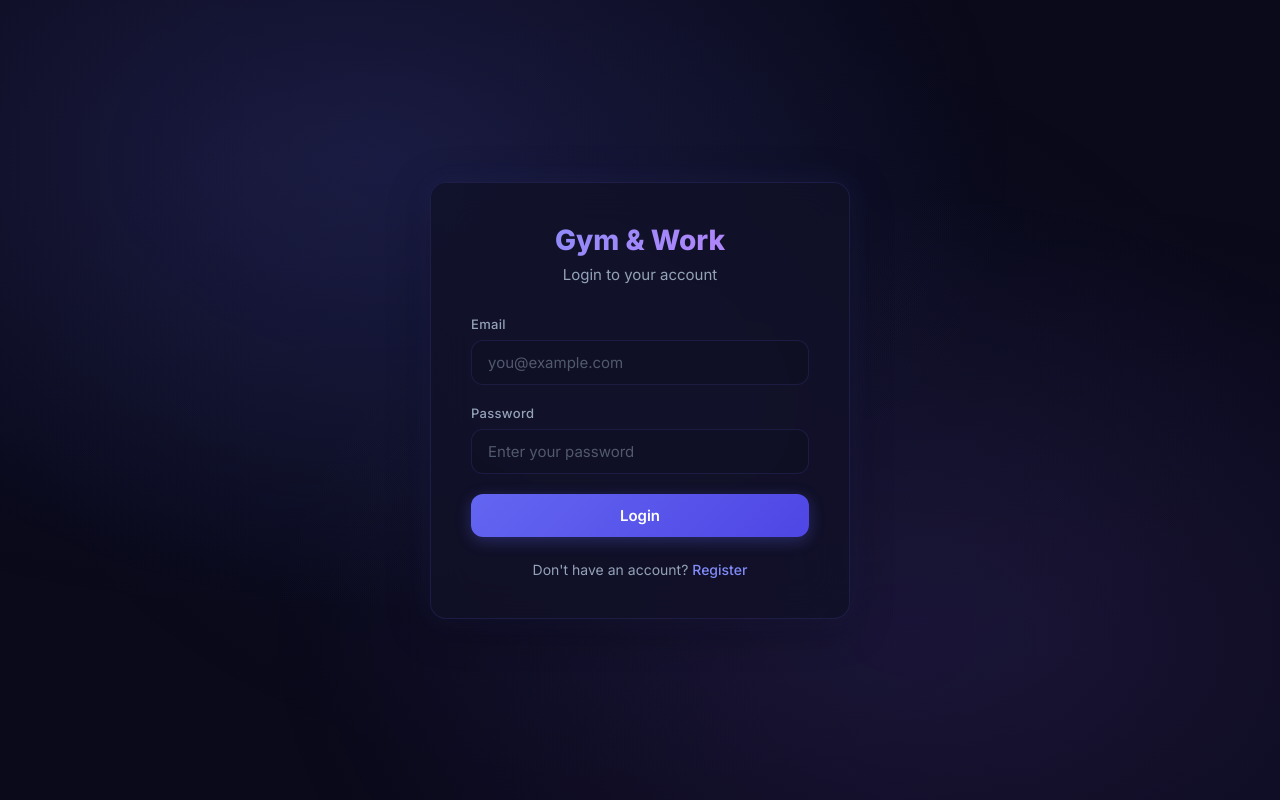
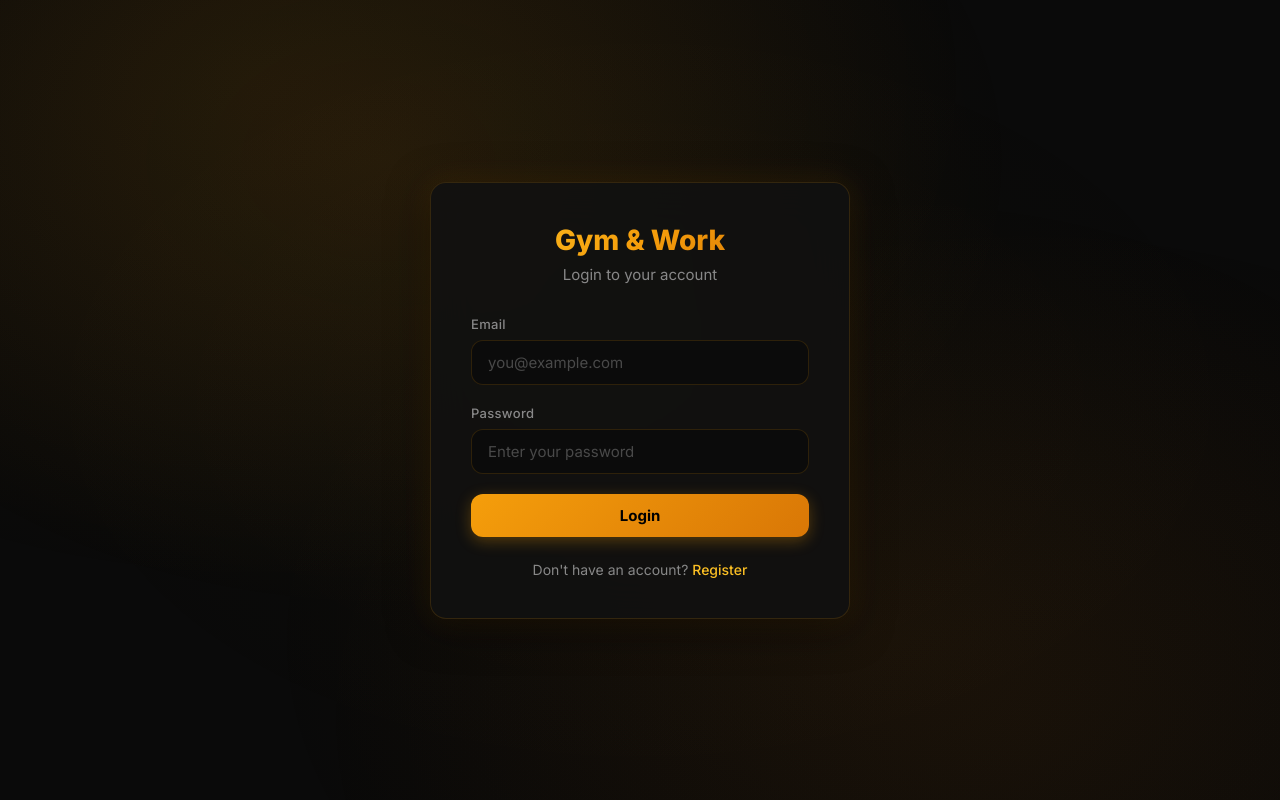
Before and after one commit to chitkulasaikiran/gymwork, a React (Vite) app in the folder frontend/: page /login in a window 1280 px wide. Built offline with nearby package versions, Linux system fonts and the light colour scheme.

Commit message:
style: yellow and black premium theme

```diff
--- a/frontend/src/index.css
+++ b/frontend/src/index.css
@@ -5,28 +5,28 @@
 }
 
 :root {
-  --primary: #6366f1;
-  --primary-dark: #4f46e5;
-  --primary-light: #818cf8;
-  --primary-glow: rgba(99, 102, 241, 0.3);
+  --primary: #f59e0b;
+  --primary-dark: #d97706;
+  --primary-light: #fbbf24;
+  --primary-glow: rgba(245, 158, 11, 0.3);
   --danger: #ef4444;
   --danger-dark: #dc2626;
   --success: #10b981;
   --success-dark: #059669;
   --warning: #f59e0b;
-  --bg: #0a0a1a;
-  --bg-secondary: #111127;
-  --bg-card: rgba(17, 17, 39, 0.8);
-  --bg-card-hover: rgba(25, 25, 55, 0.9);
-  --text: #f1f5f9;
-  --text-muted: #94a3b8;
-  --border: rgba(99, 102, 241, 0.15);
-  --border-hover: rgba(99, 102, 241, 0.4);
+  --bg: #0a0a0a;
+  --bg-secondary: #111111;
+  --bg-card: rgba(17, 17, 17, 0.9);
+  --bg-card-hover: rgba(25, 25, 25, 0.95);
+  --text: #f5f5f5;
+  --text-muted: #888888;
+  --border: rgba(245, 158, 11, 0.15);
+  --border-hover: rgba(245, 158, 11, 0.5);
   --radius: 12px;
   --radius-lg: 16px;
-  --shadow: 0 4px 24px rgba(0, 0, 0, 0.3);
-  --shadow-lg: 0 8px 40px rgba(0, 0, 0, 0.4);
-  --glow: 0 0 30px rgba(99, 102, 241, 0.15);
+  --shadow: 0 4px 24px rgba(0, 0, 0, 0.5);
+  --shadow-lg: 0 8px 40px rgba(0, 0, 0, 0.6);
+  --glow: 0 0 30px rgba(245, 158, 11, 0.15);
 }
 
 body {
@@ -45,9 +45,9 @@ body::before {
   width: 100%;
   height: 100%;
   background:
-    radial-gradient(ellipse at 20% 20%, rgba(99, 102, 241, 0.08) 0%, transparent 50%),
-    radial-gradient(ellipse at 80% 80%, rgba(139, 92, 246, 0.06) 0%, transparent 50%),
-    radial-gradient(ellipse at 50% 50%, rgba(59, 130, 246, 0.04) 0%, transparent 70%);
+    radial-gradient(ellipse at 20% 10%, rgba(245, 158, 11, 0.06) 0%, transparent 50%),
+    radial-gradient(ellipse at 80% 90%, rgba(217, 119, 6, 0.04) 0%, transparent 50%),
+    radial-gradient(ellipse at 50% 50%, rgba(251, 191, 36, 0.02) 0%, transparent 70%);
   pointer-events: none;
   z-index: 0;
 }
@@ -69,7 +69,7 @@ a:hover {
 
 ::selection {
   background: var(--primary);
-  color: white;
+  color: #000;
 }
 
 ::-webkit-scrollbar {
@@ -81,7 +81,7 @@ a:hover {
 }
 
 ::-webkit-scrollbar-thumb {
-  background: var(--border);
+  background: rgba(245, 158, 11, 0.3);
   border-radius: 3px;
 }
 
@@ -102,8 +102,8 @@ a:hover {
   justify-content: center;
   padding: 20px;
   background:
-    radial-gradient(ellipse at 30% 20%, rgba(99, 102, 241, 0.12) 0%, transparent 50%),
-    radial-gradient(ellipse at 70% 80%, rgba(139, 92, 246, 0.08) 0%, transparent 50%);
+    radial-gradient(ellipse at 30% 20%, rgba(245, 158, 11, 0.08) 0%, transparent 50%),
+    radial-gradient(ellipse at 70% 80%, rgba(217, 119, 6, 0.05) 0%, transparent 50%);
 }
 
 .auth-card {
@@ -124,7 +124,7 @@ a:hover {
   margin-bottom: 8px;
   font-size: 1.75rem;
   font-weight: 800;
-  background: linear-gradient(135deg, var(--primary-light), #c084fc);
+  background: linear-gradient(135deg, #fbbf24, #f59e0b, #d97706);
   -webkit-background-clip: text;
   -webkit-text-fill-color: transparent;
   background-clip: text;
@@ -156,7 +156,7 @@ a:hover {
 .form-group select {
   width: 100%;
   padding: 12px 16px;
-  background: rgba(15, 15, 35, 0.6);
+  background: rgba(10, 10, 10, 0.8);
   border: 1px solid var(--border);
   border-radius: var(--radius);
   color: var(--text);
@@ -171,12 +171,12 @@ a:hover {
   outline: none;
   border-color: var(--primary);
   box-shadow: 0 0 0 3px var(--primary-glow);
-  background: rgba(15, 15, 35, 0.8);
+  background: rgba(10, 10, 10, 1);
 }
 
 .form-group input::placeholder,
 .form-group textarea::placeholder {
-  color: rgba(148, 163, 184, 0.5);
+  color: rgba(136, 136, 136, 0.5);
 }
 
 .form-group input.error,
@@ -243,14 +243,15 @@ a:hover {
 }
 
 .btn-primary {
-  background: linear-gradient(135deg, var(--primary), var(--primary-dark));
-  color: white;
+  background: linear-gradient(135deg, #f59e0b, #d97706);
+  color: #000;
   width: 100%;
   box-shadow: 0 4px 15px var(--primary-glow);
+  font-weight: 700;
 }
 
 .btn-primary:hover {
-  background: linear-gradient(135deg, var(--primary-dark), #4338ca);
+  background: linear-gradient(135deg, #fbbf24, #f59e0b);
   box-shadow: 0 6px 25px var(--primary-glow);
   transform: translateY(-1px);
 }
@@ -284,7 +285,7 @@ a:hover {
 }
 
 .btn-outline:hover {
-  background: rgba(99, 102, 241, 0.1);
+  background: rgba(245, 158, 11, 0.1);
   border-color: var(--primary);
   color: var(--primary-light);
 }
@@ -315,7 +316,7 @@ a:hover {
 }
 
 .navbar {
-  background: rgba(17, 17, 39, 0.9);
+  background: rgba(10, 10, 10, 0.95);
   backdrop-filter: blur(20px);
   -webkit-backdrop-filter: blur(20px);
   border-bottom: 1px solid var(--border);
@@ -331,7 +332,7 @@ a:hover {
 .navbar-brand {
   font-size: 1.125rem;
   font-weight: 700;
-  background: linear-gradient(135deg, var(--primary-light), #c084fc);
+  background: linear-gradient(135deg, #fbbf24, #f59e0b);
   -webkit-background-clip: text;
   -webkit-text-fill-color: transparent;
   background-clip: text;
@@ -355,12 +356,12 @@ a:hover {
 
 .navbar-nav a:hover {
   color: var(--text);
-  background: rgba(99, 102, 241, 0.1);
+  background: rgba(245, 158, 11, 0.1);
 }
 
 .navbar-nav a.active {
   color: var(--primary-light);
-  background: rgba(99, 102, 241, 0.15);
+  background: rgba(245, 158, 11, 0.15);
 }
 
 .navbar-user {
@@ -487,12 +488,12 @@ a:hover {
   text-align: center;
   cursor: pointer;
   transition: all 0.3s ease;
-  background: rgba(15, 15, 35, 0.3);
+  background: rgba(10, 10, 10, 0.3);
 }
 
 .image-upload:hover {
   border-color: var(--primary);
-  background: rgba(99, 102, 241, 0.05);
+  background: rgba(245, 158, 11, 0.05);
 }
 
 .image-upload input {
@@ -661,7 +662,7 @@ a:hover {
 .detail-row {
   margin-bottom: 16px;
   padding-bottom: 16px;
-  border-bottom: 1px solid rgba(99, 102, 241, 0.08);
+  border-bottom: 1px solid rgba(245, 158, 11, 0.08);
 }
 
 .detail-row:last-of-type {
@@ -698,7 +699,7 @@ a:hover {
   left: 0;
   right: 0;
   bottom: 0;
-  background: rgba(0, 0, 0, 0.75);
+  background: rgba(0, 0, 0, 0.85);
   backdrop-filter: blur(8px);
   display: flex;
   align-items: center;
@@ -754,7 +755,7 @@ a:hover {
 }
 
 .daily-card {
-  background: linear-gradient(135deg, rgba(99, 102, 241, 0.1), rgba(139, 92, 246, 0.05));
+  background: linear-gradient(135deg, rgba(245, 158, 11, 0.08), rgba(217, 119, 6, 0.04));
   border: 1px solid var(--border);
   border-radius: var(--radius-lg);
   padding: 24px;
```
